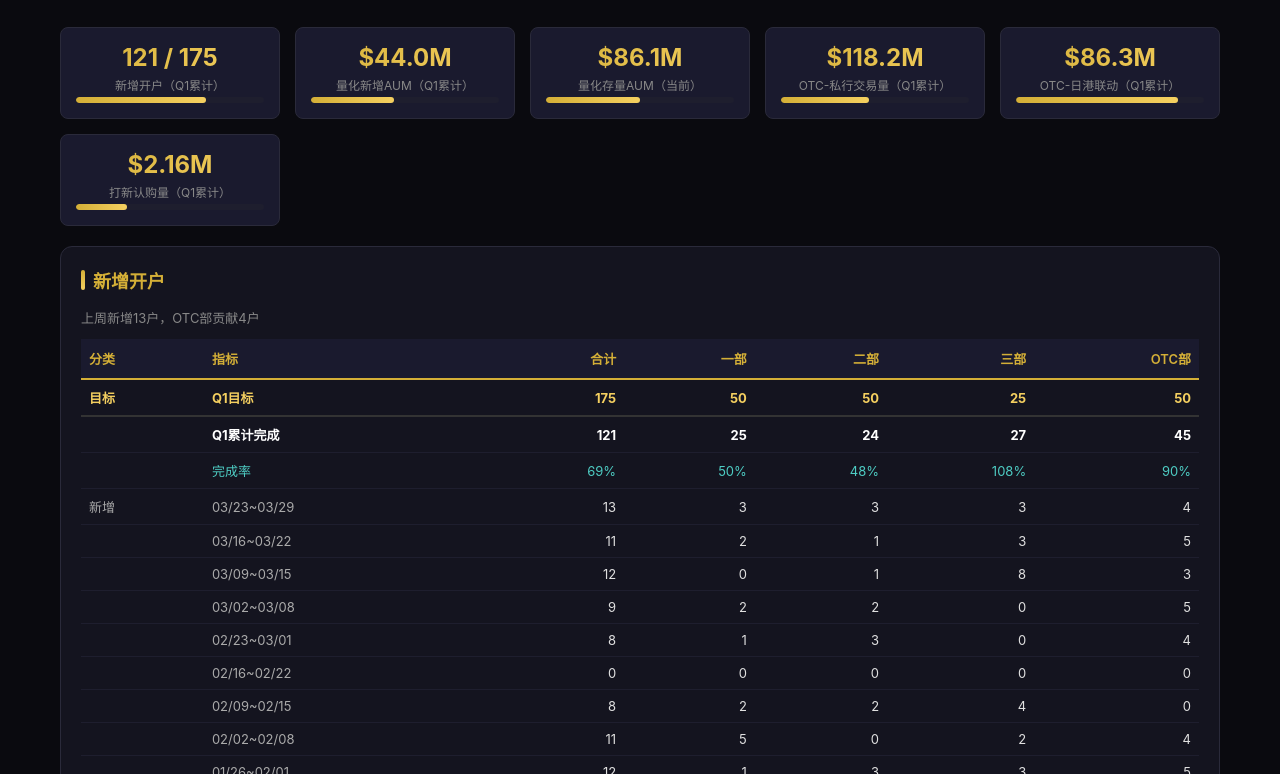
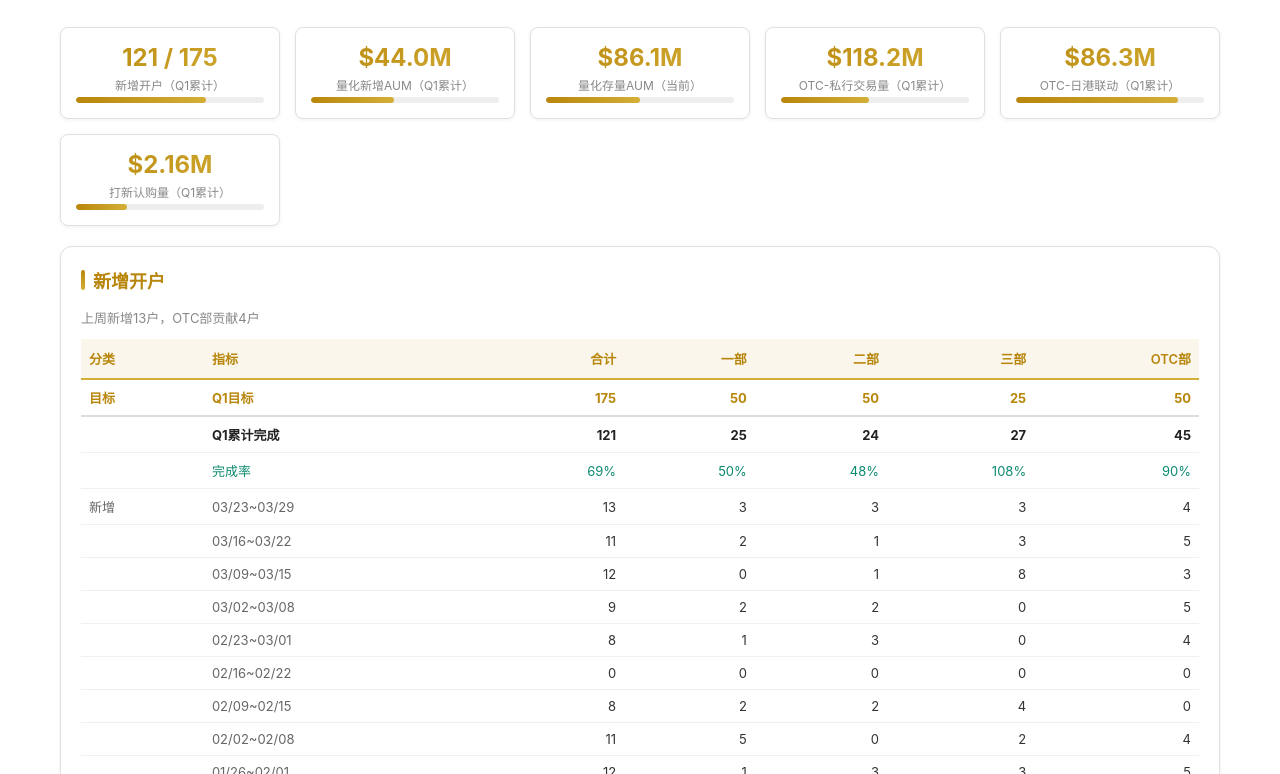
Before and after one commit to pengying83257590-cell/weekly-report, a plain HTML site: page index.html in a window 1280 px wide. Shown: the part 91-865 px from the top of the page. Drawn offline with Linux system fonts and the light colour scheme.

Commit message:
改为白色背景主题

```diff
--- a/index.html
+++ b/index.html
@@ -6,36 +6,36 @@
 <title>周会数据看板</title>
 <style>
 *{margin:0;padding:0;box-sizing:border-box}
-body{background:#0a0a0f;color:#e0e0e0;font-family:-apple-system,BlinkMacSystemFont,'Segoe UI',Roboto,sans-serif;padding:20px;max-width:1200px;margin:0 auto}
-h1{text-align:center;font-size:28px;background:linear-gradient(135deg,#d4af37,#f5d060);-webkit-background-clip:text;-webkit-text-fill-color:transparent;margin-bottom:8px}
+body{background:#ffffff;color:#333;font-family:-apple-system,BlinkMacSystemFont,'Segoe UI',Roboto,sans-serif;padding:20px;max-width:1200px;margin:0 auto}
+h1{text-align:center;font-size:28px;background:linear-gradient(135deg,#b8860b,#d4af37);-webkit-background-clip:text;-webkit-text-fill-color:transparent;margin-bottom:8px}
 .subtitle{text-align:center;color:#888;font-size:14px;margin-bottom:30px}
-.section{background:#14141f;border:1px solid #2a2a3a;border-radius:12px;padding:20px;margin-bottom:20px}
-.section-title{font-size:18px;font-weight:700;color:#d4af37;margin-bottom:15px;display:flex;align-items:center;gap:8px}
-.section-title::before{content:'';display:inline-block;width:4px;height:20px;background:linear-gradient(180deg,#d4af37,#f5d060);border-radius:2px}
+.section{background:#fff;border:1px solid #e0e0e0;border-radius:12px;padding:20px;margin-bottom:20px;box-shadow:0 1px 4px rgba(0,0,0,0.06)}
+.section-title{font-size:18px;font-weight:700;color:#b8860b;margin-bottom:15px;display:flex;align-items:center;gap:8px}
+.section-title::before{content:'';display:inline-block;width:4px;height:20px;background:linear-gradient(180deg,#b8860b,#d4af37);border-radius:2px}
 table{width:100%;border-collapse:collapse;font-size:13px}
-th{background:#1a1a2e;color:#d4af37;padding:10px 8px;text-align:right;border-bottom:2px solid #d4af37;font-weight:600}
+th{background:#faf6eb;color:#b8860b;padding:10px 8px;text-align:right;border-bottom:2px solid #d4af37;font-weight:600}
 th:first-child,th:nth-child(2){text-align:left}
-td{padding:8px;text-align:right;border-bottom:1px solid #1e1e2e}
-td:first-child,td:nth-child(2){text-align:left;color:#aaa}
-tr:hover td{background:#1a1a2e}
-tr.target-row td{font-weight:700;color:#f5d060}
-tr.total-row td{font-weight:700;color:#fff;border-top:2px solid #333}
-tr.rate-row td{color:#4ecdc4}
-.negative{color:#ff6b6b}
-.positive{color:#4ecdc4}
-.progress-bar{width:100%;height:6px;background:#1e1e2e;border-radius:3px;overflow:hidden;margin-top:4px}
-.progress-fill{height:100%;background:linear-gradient(90deg,#d4af37,#f5d060);border-radius:3px;transition:width 0.5s}
+td{padding:8px;text-align:right;border-bottom:1px solid #f0f0f0;color:#333}
+td:first-child,td:nth-child(2){text-align:left;color:#666}
+tr:hover td{background:#faf6eb}
+tr.target-row td{font-weight:700;color:#b8860b}
+tr.total-row td{font-weight:700;color:#222;border-top:2px solid #ddd}
+tr.rate-row td{color:#0a8a6f}
+.negative{color:#d32f2f}
+.positive{color:#0a8a6f}
+.progress-bar{width:100%;height:6px;background:#eee;border-radius:3px;overflow:hidden;margin-top:4px}
+.progress-fill{height:100%;background:linear-gradient(90deg,#b8860b,#d4af37);border-radius:3px;transition:width 0.5s}
 .kpi-grid{display:grid;grid-template-columns:repeat(auto-fit,minmax(200px,1fr));gap:15px;margin-bottom:20px}
-.kpi-card{background:#1a1a2e;border:1px solid #2a2a3a;border-radius:8px;padding:15px;text-align:center}
-.kpi-value{font-size:24px;font-weight:700;background:linear-gradient(135deg,#d4af37,#f5d060);-webkit-background-clip:text;-webkit-text-fill-color:transparent}
+.kpi-card{background:#fff;border:1px solid #e0e0e0;border-radius:8px;padding:15px;text-align:center;box-shadow:0 1px 4px rgba(0,0,0,0.06)}
+.kpi-value{font-size:24px;font-weight:700;background:linear-gradient(135deg,#b8860b,#d4af37);-webkit-background-clip:text;-webkit-text-fill-color:transparent}
 .kpi-label{font-size:12px;color:#888;margin-top:4px}
 .actions{text-align:center;margin:30px 0}
-.btn{display:inline-block;padding:12px 28px;background:linear-gradient(135deg,#d4af37,#f5d060);color:#0a0a0f;font-weight:700;border:none;border-radius:8px;cursor:pointer;font-size:14px;text-decoration:none;margin:0 8px}
+.btn{display:inline-block;padding:12px 28px;background:linear-gradient(135deg,#b8860b,#d4af37);color:#fff;font-weight:700;border:none;border-radius:8px;cursor:pointer;font-size:14px;text-decoration:none;margin:0 8px}
 .btn:hover{opacity:0.9}
-.btn-outline{background:transparent;border:2px solid #d4af37;color:#d4af37}
-.btn-outline:hover{background:#d4af37;color:#0a0a0f}
-.note{background:#1a1a1e;border-left:3px solid #d4af37;padding:12px 16px;margin-top:20px;border-radius:0 8px 8px 0;font-size:12px;color:#999;line-height:1.8}
-.pause-badge{display:inline-block;background:#ff6b6b22;color:#ff6b6b;padding:2px 8px;border-radius:4px;font-size:12px;font-weight:600}
+.btn-outline{background:transparent;border:2px solid #b8860b;color:#b8860b}
+.btn-outline:hover{background:#b8860b;color:#fff}
+.note{background:#faf6eb;border-left:3px solid #d4af37;padding:12px 16px;margin-top:20px;border-radius:0 8px 8px 0;font-size:12px;color:#666;line-height:1.8}
+.pause-badge{display:inline-block;background:#ffebee;color:#d32f2f;padding:2px 8px;border-radius:4px;font-size:12px;font-weight:600}
 @media(max-width:768px){body{padding:10px}table{font-size:11px}th,td{padding:6px 4px}.kpi-grid{grid-template-columns:repeat(2,1fr)}}
 </style>
 </head>
```
